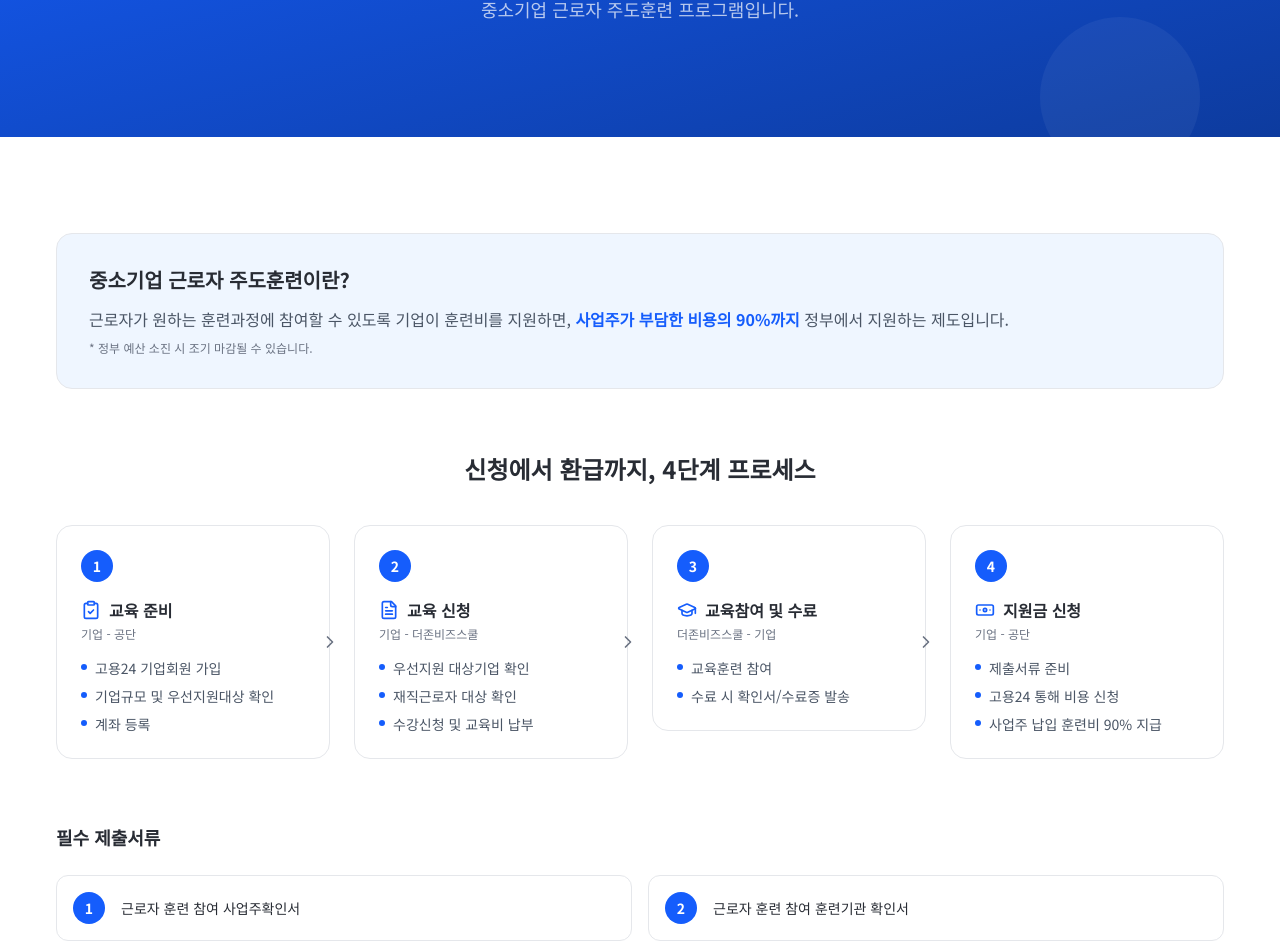
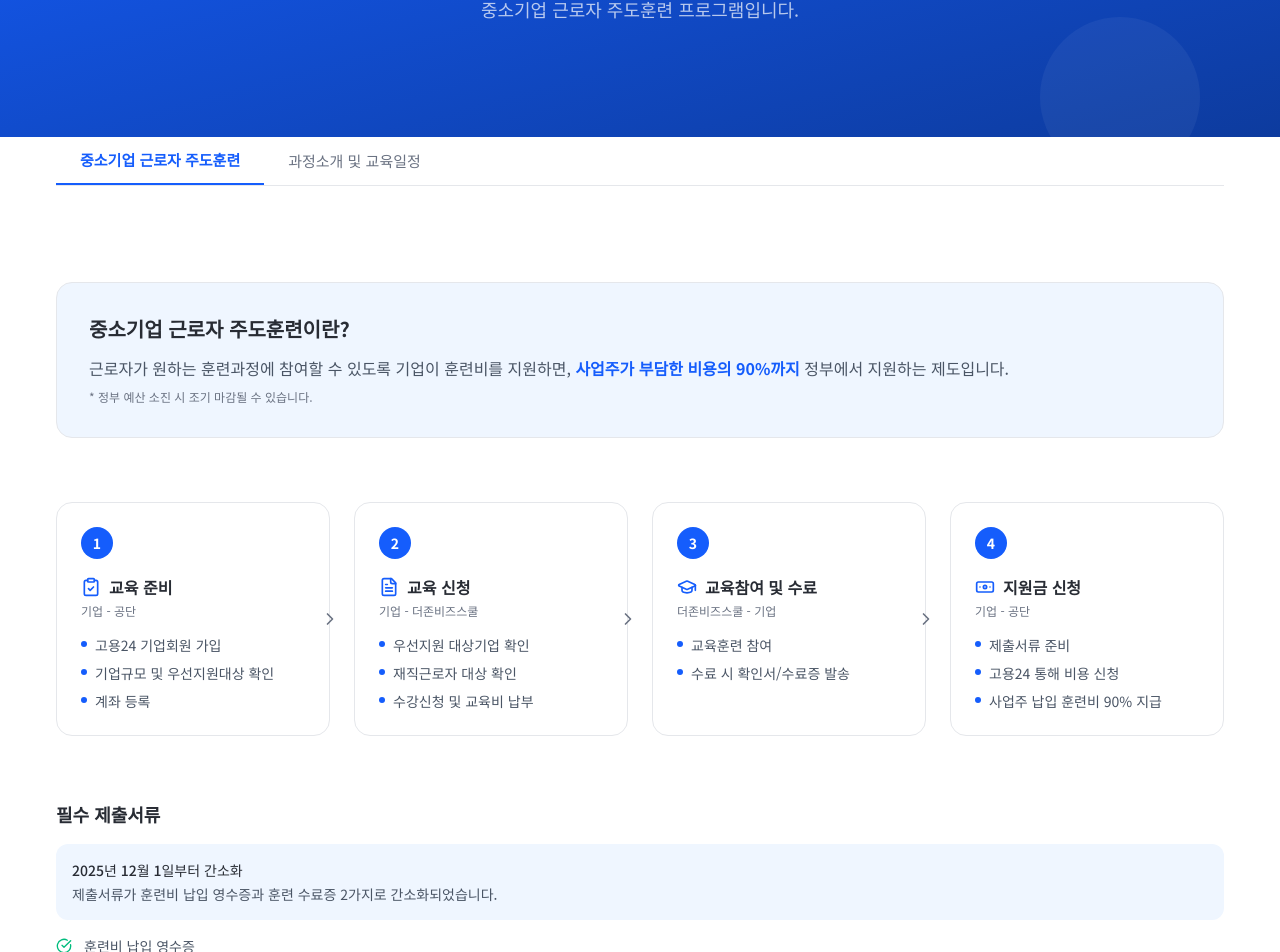
Before and after one commit to wongikim88-coder/bizschool, a Next.js app in the folder bizschool/: page /training in a window 1280 px wide. Shown: the part 358-1310 px from the top of the page. Built offline with nearby package versions, Linux system fonts and the light colour scheme.

Commit message:
근로자 주도훈련 page editied

```diff
--- a/bizschool/src/app/training/page.tsx
+++ b/bizschool/src/app/training/page.tsx
@@ -1,10 +1,6 @@
-import { Suspense } from "react";
 import type { Metadata } from "next";
 import { trainingCourses, DEFAULT_PAGE } from "@/data/training";
-import ProgramGuide from "@/components/training/ProgramGuide";
-import CourseIntro from "@/components/training/CourseIntro";
-import TrainingMonthSelector from "@/components/training/TrainingMonthSelector";
-import CourseTable from "@/components/education/CourseTable";
+import TrainingPageContent from "@/components/training/TrainingPageContent";
 
 export const metadata: Metadata = {
   title: "근로자 주도훈련 | BIZSCHOOL",
@@ -58,30 +54,12 @@ export default async function TrainingPage({
         </div>
       </section>
 
-      {/* Section 2: 프로그램 안내 */}
-      <ProgramGuide />
-
-      {/* Section 3: 과정소개 */}
-      <CourseIntro />
-
-      {/* Section 4: 교육일정 */}
-      <div className="mx-auto max-w-[1200px] px-4 pb-16">
-        <h2 className="mt-16 text-center text-xl font-bold text-[var(--color-dark)] md:mt-24 md:text-2xl">
-          교육일정
-        </h2>
-        <p className="mx-auto mt-3 max-w-xl text-center text-sm text-[var(--color-muted)] md:text-base">
-          월별 근로자 주도훈련 교육일정을 확인하고 수강신청하세요.
-        </p>
-
-        <Suspense>
-          <TrainingMonthSelector
-            currentYear={year}
-            currentMonth={month}
-          />
-        </Suspense>
-
-        <CourseTable courses={filtered} />
-      </div>
+      {/* 탭 + 콘텐츠 */}
+      <TrainingPageContent
+        currentYear={year}
+        currentMonth={month}
+        filteredCourses={filtered}
+      />
     </div>
   );
 }
--- a/bizschool/src/components/training/ProgramGuide.tsx
+++ b/bizschool/src/components/training/ProgramGuide.tsx
@@ -64,8 +64,6 @@ const steps: Step[] = [
 ];
 
 const requiredDocs = [
-  "근로자 훈련 참여 사업주확인서",
-  "근로자 훈련 참여 훈련기관 확인서",
   "훈련비 납입 영수증",
   "훈련 수료증",
 ];
@@ -105,19 +103,16 @@ export default function ProgramGuide() {
 
       {/* 4단계 프로세스 */}
       <div className="mt-16">
-        <h2 className="text-center text-xl font-bold text-[var(--color-dark)] md:text-2xl">
-          신청에서 환급까지, 4단계 프로세스
-        </h2>
-        <div className="mt-10 grid grid-cols-1 gap-6 md:grid-cols-4">
+        <div className="grid grid-cols-1 gap-6 md:grid-cols-4">
           {steps.map((s, idx) => (
-            <div key={s.step} className="relative">
+            <div key={s.step} className="relative h-full">
               {/* 데스크톱 화살표 (마지막 카드 제외) */}
               {idx < steps.length - 1 && (
                 <div className="pointer-events-none absolute right-0 top-1/2 z-10 hidden -translate-y-1/2 translate-x-1/2 md:block">
                   <ChevronRight size={20} className="text-[var(--color-muted)]" />
                 </div>
               )}
-              <div className="rounded-2xl border border-[var(--color-border)] bg-white p-6">
+              <div className="flex h-full flex-col rounded-2xl border border-[var(--color-border)] bg-white p-6">
                 {/* 스텝 번호 */}
                 <div className="flex h-8 w-8 items-center justify-center rounded-full bg-[var(--color-primary)] text-sm font-bold text-white">
                   {s.step}
@@ -156,29 +151,28 @@ export default function ProgramGuide() {
         <h3 className="text-lg font-bold text-[var(--color-dark)]">
           필수 제출서류
         </h3>
-        <div className="mt-6 grid grid-cols-1 gap-4 sm:grid-cols-2">
-          {requiredDocs.map((doc, idx) => (
-            <div
-              key={doc}
-              className="flex items-center gap-4 rounded-xl border border-[var(--color-border)] bg-white p-4"
-            >
-              <div className="flex h-8 w-8 shrink-0 items-center justify-center rounded-full bg-[var(--color-primary)] text-sm font-bold text-white">
-                {idx + 1}
-              </div>
-              <span className="text-sm font-medium text-[var(--color-dark)]">
-                {doc}
-              </span>
-            </div>
-          ))}
-        </div>
         {/* 간소화 안내 */}
-        <div className="mt-4 rounded-xl border-l-4 border-[var(--color-primary)] bg-blue-50 p-4">
+        <div className="mt-4 rounded-xl bg-blue-50 p-4">
           <p className="text-sm font-medium text-[var(--color-dark)]">
             2025년 12월 1일부터 간소화
           </p>
           <p className="mt-1 text-sm text-[var(--color-body)]">
             제출서류가 훈련비 납입 영수증과 훈련 수료증 2가지로 간소화되었습니다.
           </p>
+        </div>
+        <div className="mt-4 space-y-3">
+          {requiredDocs.map((doc) => (
+            <div
+              key={doc}
+              className="flex items-start gap-3 text-sm text-[var(--color-body)]"
+            >
+              <CheckCircle
+                size={16}
+                className="mt-0.5 shrink-0 text-emerald-500"
+              />
+              {doc}
+            </div>
+          ))}
         </div>
       </div>
 
@@ -209,7 +203,7 @@ export default function ProgramGuide() {
           비용 신청 및 지급 절차
         </h3>
         {/* 경로 안내 */}
-        <div className="mt-4 rounded-xl bg-[var(--color-light-bg)] p-4">
+        <div className="mt-4 rounded-xl bg-blue-50 p-4">
           <p className="text-sm font-medium text-[var(--color-dark)]">
             신청 경로
           </p>
--- /dev/null
+++ b/bizschool/src/components/training/TrainingPageContent.tsx
@@ -0,0 +1,82 @@
+"use client";
+
+import { useState, Suspense } from "react";
+import type { EducationCourse } from "@/types";
+import ProgramGuide from "./ProgramGuide";
+import CourseIntro from "./CourseIntro";
+import TrainingMonthSelector from "./TrainingMonthSelector";
+import CourseTable from "@/components/education/CourseTable";
+
+type TrainingTab = "guide" | "course";
+
+const tabs: { key: TrainingTab; label: string }[] = [
+  { key: "guide", label: "중소기업 근로자 주도훈련" },
+  { key: "course", label: "과정소개 및 교육일정" },
+];
+
+interface TrainingPageContentProps {
+  currentYear: number;
+  currentMonth: number;
+  filteredCourses: EducationCourse[];
+}
+
+export default function TrainingPageContent({
+  currentYear,
+  currentMonth,
+  filteredCourses,
+}: TrainingPageContentProps) {
+  const [activeTab, setActiveTab] = useState<TrainingTab>("guide");
+
+  return (
+    <div>
+      {/* 탭 네비게이션 */}
+      <div className="mx-auto max-w-[1200px] px-4">
+        <div
+          role="tablist"
+          className="flex overflow-x-auto border-b border-[var(--color-border)]"
+          style={{ scrollbarWidth: "none" }}
+        >
+          {tabs.map((tab) => (
+            <button
+              key={tab.key}
+              role="tab"
+              aria-selected={activeTab === tab.key}
+              onClick={() => setActiveTab(tab.key)}
+              className={`shrink-0 whitespace-nowrap px-6 py-3 text-[15px] transition-colors ${
+                activeTab === tab.key
+                  ? "border-b-2 border-[var(--color-primary)] font-bold text-[var(--color-primary)]"
+                  : "text-[var(--color-muted)] hover:text-[var(--color-body)]"
+              }`}
+            >
+              {tab.label}
+            </button>
+          ))}
+        </div>
+      </div>
+
+      {/* 탭 콘텐츠 */}
+      {activeTab === "guide" && <ProgramGuide />}
+
+      {activeTab === "course" && (
+        <>
+          <CourseIntro />
+          <div className="mx-auto max-w-[1200px] px-4 pb-16">
+            <h2 className="mt-16 text-center text-xl font-bold text-[var(--color-dark)] md:mt-24 md:text-2xl">
+              교육일정
+            </h2>
+            <p className="mx-auto mt-3 max-w-xl text-center text-sm text-[var(--color-muted)] md:text-base">
+              월별 근로자 주도훈련 교육일정을 확인하고 수강신청하세요.
+            </p>
+            <Suspense>
+              <TrainingMonthSelector
+                currentYear={currentYear}
+                currentMonth={currentMonth}
+              />
+            </Suspense>
+            <CourseTable courses={filteredCourses} />
+          </div>
+        </>
+      )}
+    </div>
+  );
+}
```
Also changed, not shown: 3 other files (tests, documents, lock files or other folders).
